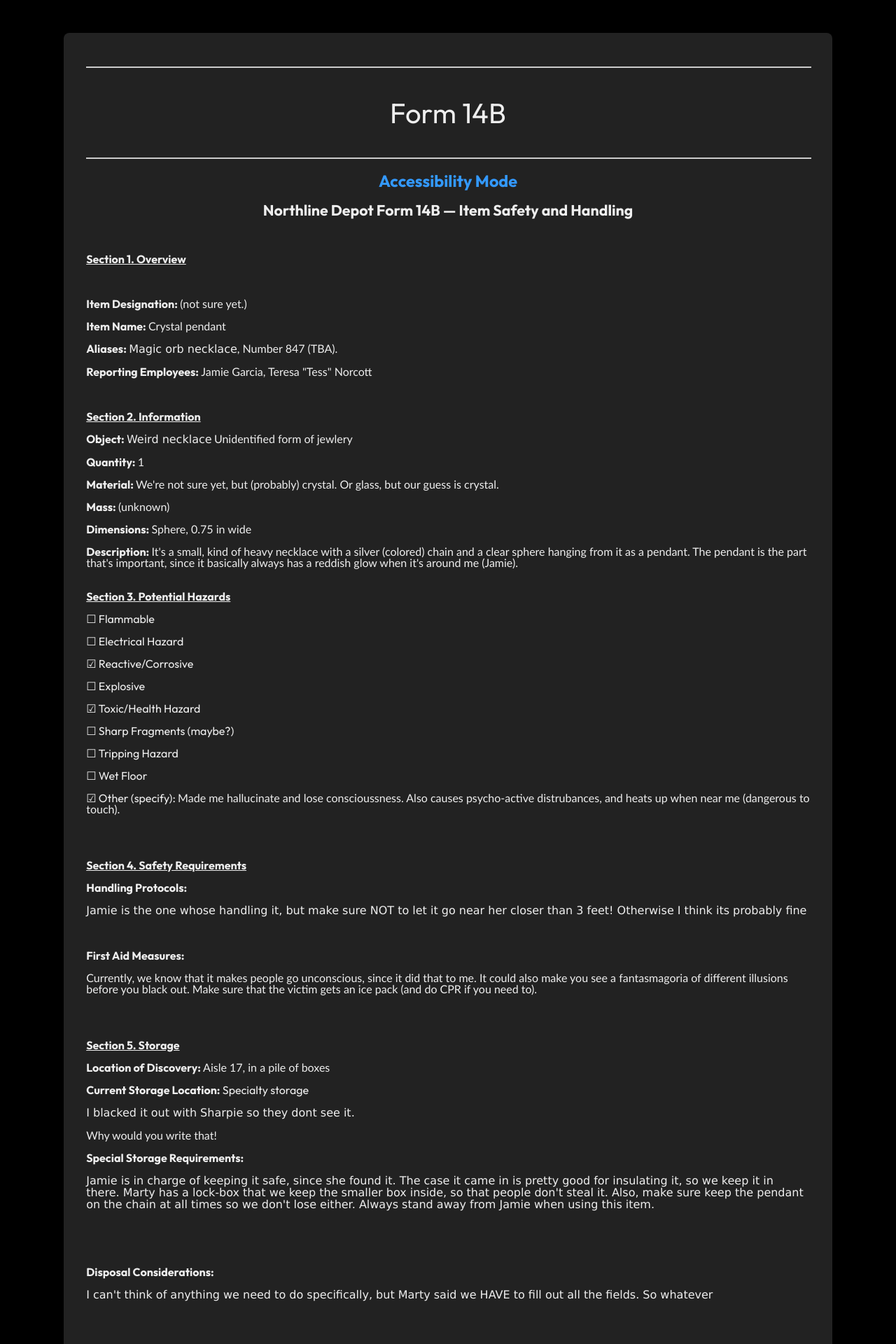
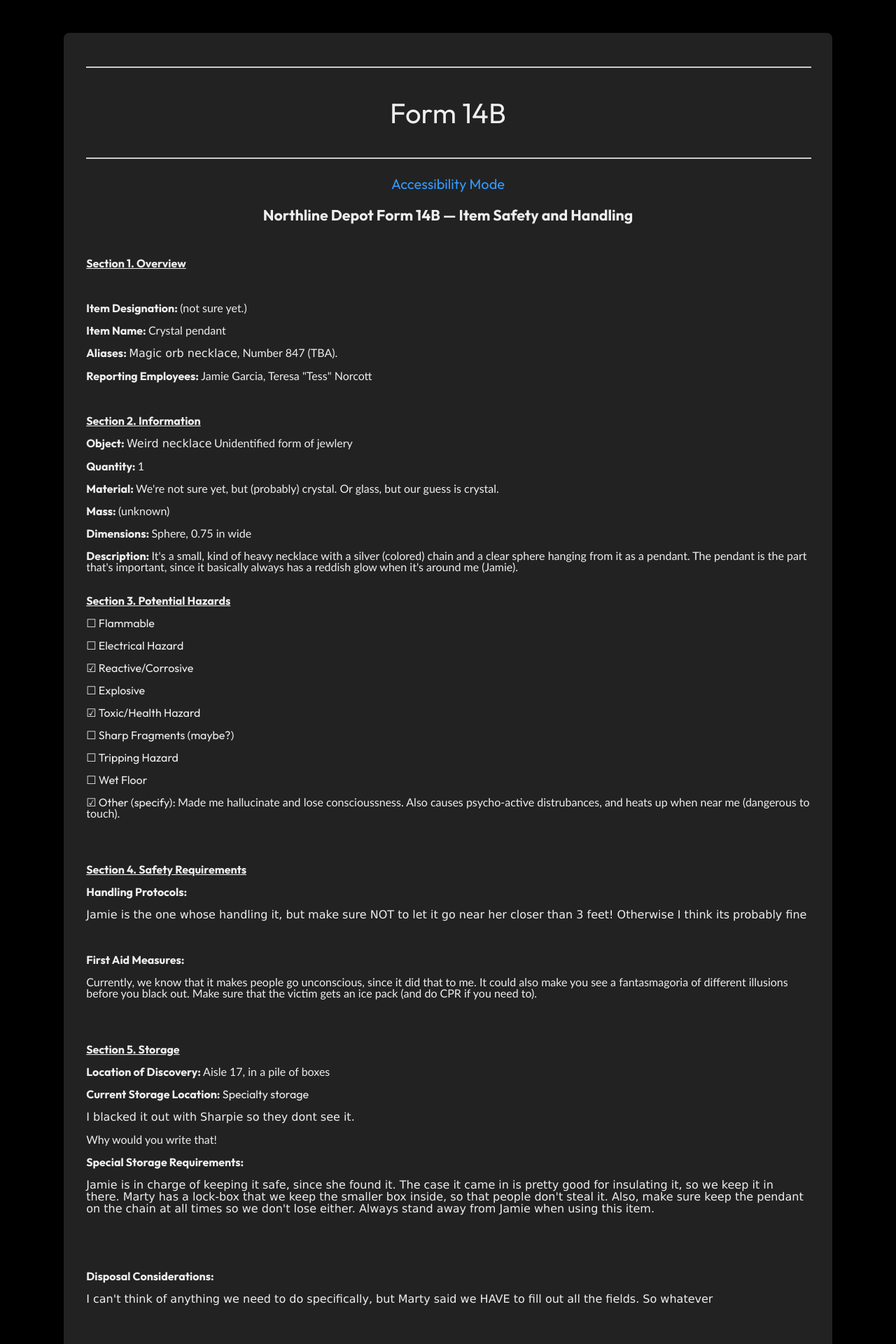
Before and after one commit to drizzleberry/drizzleberry.github.io, a Jekyll site: the page built from _episodes/form_14b_acs.html, in a window 1280 px wide. Shown: the part 303-2223 px from the top of the page at 70% size. Built offline with Jekyll 4.4.1, drawn with Linux system fonts in a browser that asks for light colours.

Commit message:
Update form_14b_acs.html

```diff
--- a/_episodes/form_14b_acs.html
+++ b/_episodes/form_14b_acs.html
@@ -4,10 +4,14 @@ title: Form 14B
 permalink: /3/accessibility/
 ---
 
-<body lang="en-US" link="#000080" vlink="#800000" dir="ltr"><h3 class="western" align="center" style="line-height: 100%">
+<body lang="en-US" link="#000080" vlink="#800000" dir="ltr">
+
 <div style="text-align: center; font-size: 125%; margin: 1em 0;">
 <a href="/3/accessibility/">Accessibility Mode</a>
 </div>
+
+<h3 class="western" align="center" style="line-height: 100%">
+
 <font><font><font size="4" style="font-size: 16pt"><b>Northline
 Depot Form 14B — Item Safety and Handling</b></font></font></font></h3>
 <p class="western" align="center" style="line-height: 100%; margin-bottom: 0cm">
```
